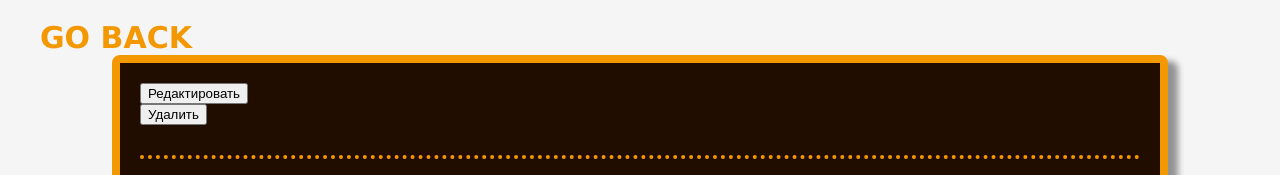
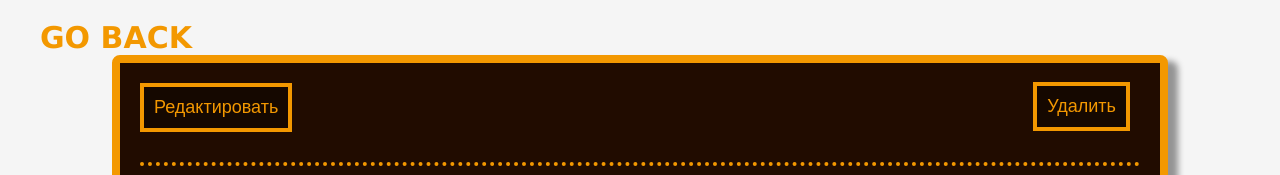
Before and after one commit to Lucash123321/mtuci4, a Django app: template mtuci4/templates/posts/post_detail.html in a window 1280 px wide. Shown: the part 75-250 px from the top of the page. Run offline with Django 5.2, Linux system fonts and the light colour scheme; the template is opened without the code that fills it, so the values that code supplies are empty; the visitor is signed in with stand-in values (Sample User, id 1).

Commit message:
post delete fix

```diff
--- a/mtuci4/posts/views.py
+++ b/mtuci4/posts/views.py
@@ -7,6 +7,7 @@ from django.http import JsonResponse
 from django.db.models import Count, Q
 from django.shortcuts import get_object_or_404
 from topics.models import Topic
+from django.urls import reverse
 
 def check_permission(request, permission):
     permission = Permission.objects.filter(role=request.user.role, entity='post', permission=permission)
@@ -71,7 +72,8 @@ def delete_post(request, topic_slug, post_id):  # for moderators only | upd by m
             return JsonResponse({'code': 403, 'redirect_url': topic_slug})
 
         post.delete()
-        return JsonResponse({'code': 200, 'redirect_url': topic_slug})
+        redir = reverse('topics:topic', kwargs={'slug': topic_slug,})
+        return JsonResponse({'code': 200, 'redirect_url': redir})
     return JsonResponse({'code': 405})
 
 
--- a/mtuci4/static/css/post.css
+++ b/mtuci4/static/css/post.css
@@ -60,6 +60,35 @@ form, button, textarea, input {
     border-bottom: 4px dotted rgb(243, 152, 0);
 }
 
+.post-header button.show-edit-posts {
+    padding: 10px;
+    font-size: 18px;
+    color: rgb(243, 152, 0);
+    background-color: rgb(21, 8, 0);
+    border: 4px solid rgb(243, 152, 0);
+}
+
+.post-header button.show-edit-posts:hover {
+    cursor: pointer;
+    opacity: 0.9;
+}
+
+.post-header button.delete-post-button {
+    position: absolute;
+    top: -50px;
+    right: 10px;
+    padding: 10px;
+    font-size: 18px;
+    color: rgb(243, 152, 0);
+    background-color: rgb(21, 8, 0);
+    border: 4px solid rgb(243, 152, 0);
+}
+
+.post-header button.delete-post-button:hover {
+    cursor: pointer;
+    opacity: 0.9;
+}
+
 .post-header h1 {
     font-size: 24px;
     margin: 0;
--- a/mtuci4/static/js/delete_post.js
+++ b/mtuci4/static/js/delete_post.js
@@ -20,6 +20,8 @@ document.addEventListener("DOMContentLoaded", () => {
                 if (data.code === 200) {
                     itemToDelete.remove();  // Remove UI element
                     // Optionally show a success message or update other elements
+                    console.log(data.redirect_url);
+                    location.href = data.redirect_url;
                 } else if (data.code === 404) {
                     // Handle not found case or show a different message
                     console.error('Item not found.');
--- a/mtuci4/templates/posts/one_post.html
+++ b/mtuci4/templates/posts/one_post.html
@@ -15,7 +15,7 @@
                 class="delete-post-form">
 
                 {% csrf_token %}
-                <button type="submit">Удалить</button>
+                <button class="delete-post-button" type="submit">Удалить</button>
             </form>
             {% endif %}
 
```
Also changed, not shown: mtuci4/static/css/topic.css (+13 -0 lines).
